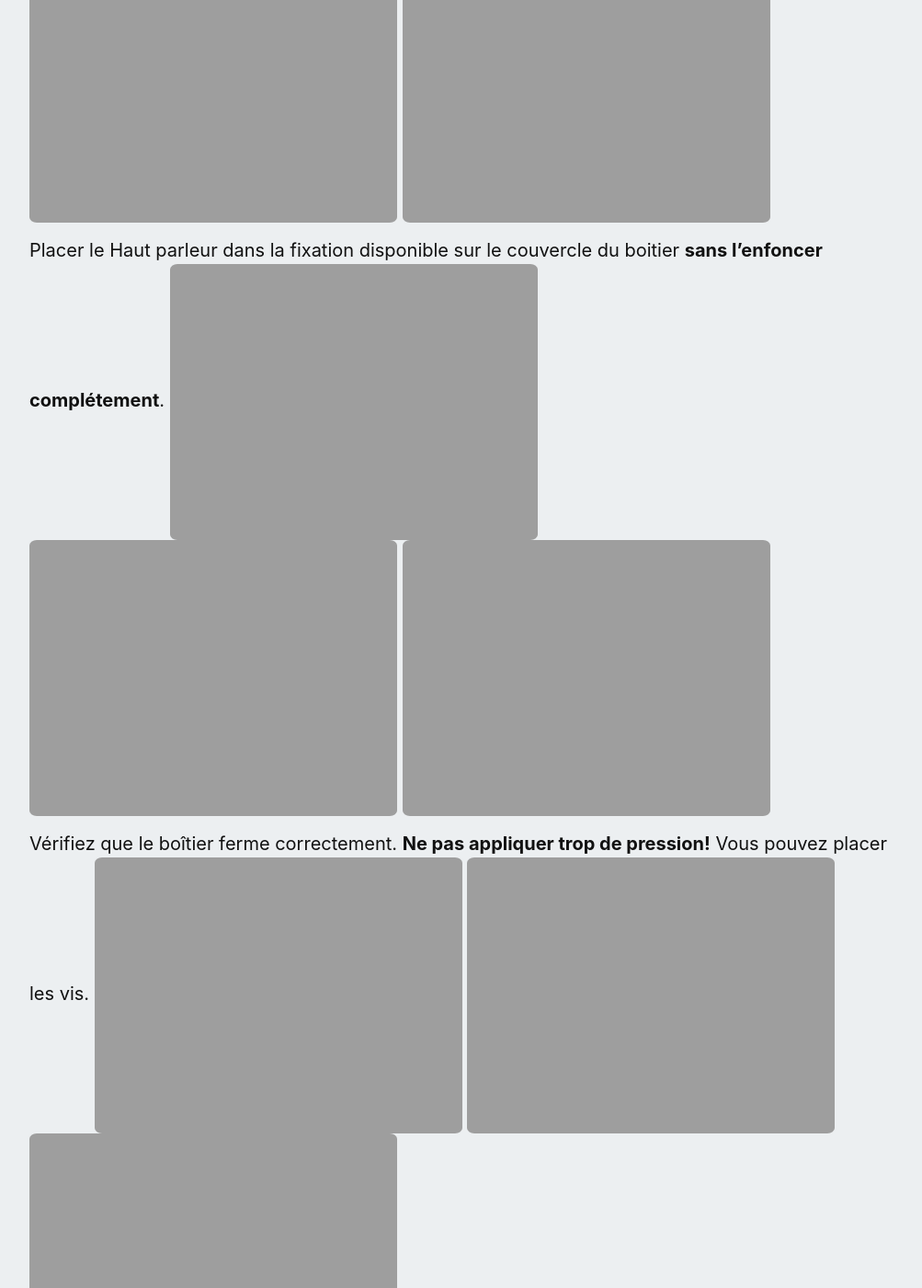
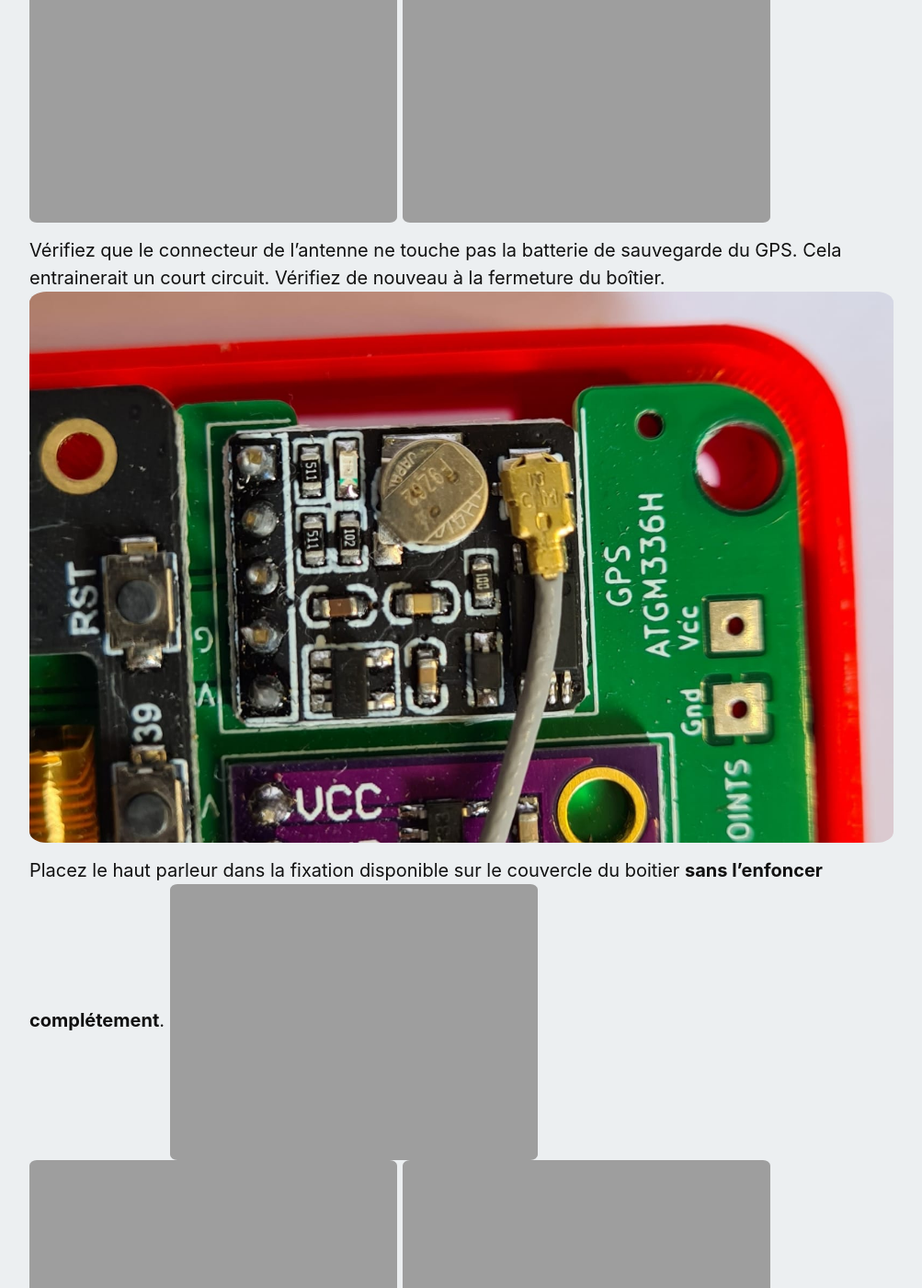
Before and after one commit to prunkdump/GNUVario-TTGO-T5-website, a Jekyll site: the page built from _tutorials/case.md, in a window 1280 px wide and 1400 px high, scrolled down 4517 px. Shown: the whole window at 92% size, without its empty margins (138-1141 px from the left). Built offline with Jekyll 4.4.1, drawn with Linux system fonts in a browser that asks for light colours.

Commit message:
v1.06n - Ajout photo connecteur antenne/batterie GPS, correction d'orthographe

```diff
--- a/_tutorials/case.md
+++ b/_tutorials/case.md
@@ -32,7 +32,10 @@ Placez l'antenne dans le support prévu dans le font du boitier.
 {% include tutoimg.md name="IMG_8831.JPG" %}
 {% include tutoimg.md name="IMG_8832.JPG" %}
 
-Placer le Haut parleur dans la fixation disponible sur le couvercle du boitier **sans l'enfoncer complétement**.
+Vérifiez que le connecteur de l'antenne ne touche pas la batterie de sauvegarde du GPS. Cela entrainerait un court circuit. Vérifiez de nouveau à la fermeture du boîtier.
+{% include tutoimg.md name="connecteur.jpeg" %}
+
+Placez le haut parleur dans la fixation disponible sur le couvercle du boitier **sans l'enfoncer complétement**.
 {% include tutoimg.md name="IMG_8833.JPG" %}
 {% include tutoimg.md name="IMG_8834.JPG" %}
 {% include tutoimg.md name="IMG_8835.JPG" %}
```
Also changed, not shown: 9-Download.md (+1 -1 lines), _manuel/screen.md (+1 -1 lines), index.md (+1 -1 lines), assets/tuto_img/connecteur.jpeg (added).
